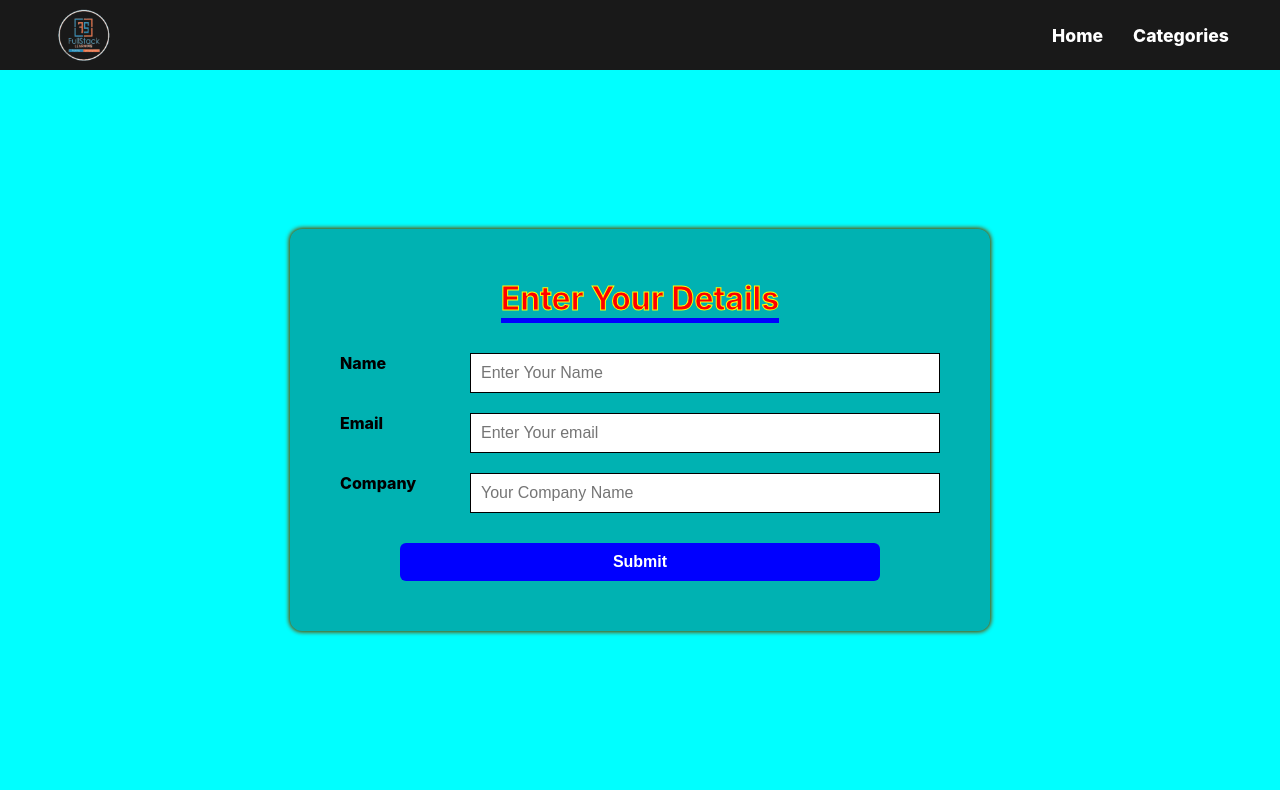
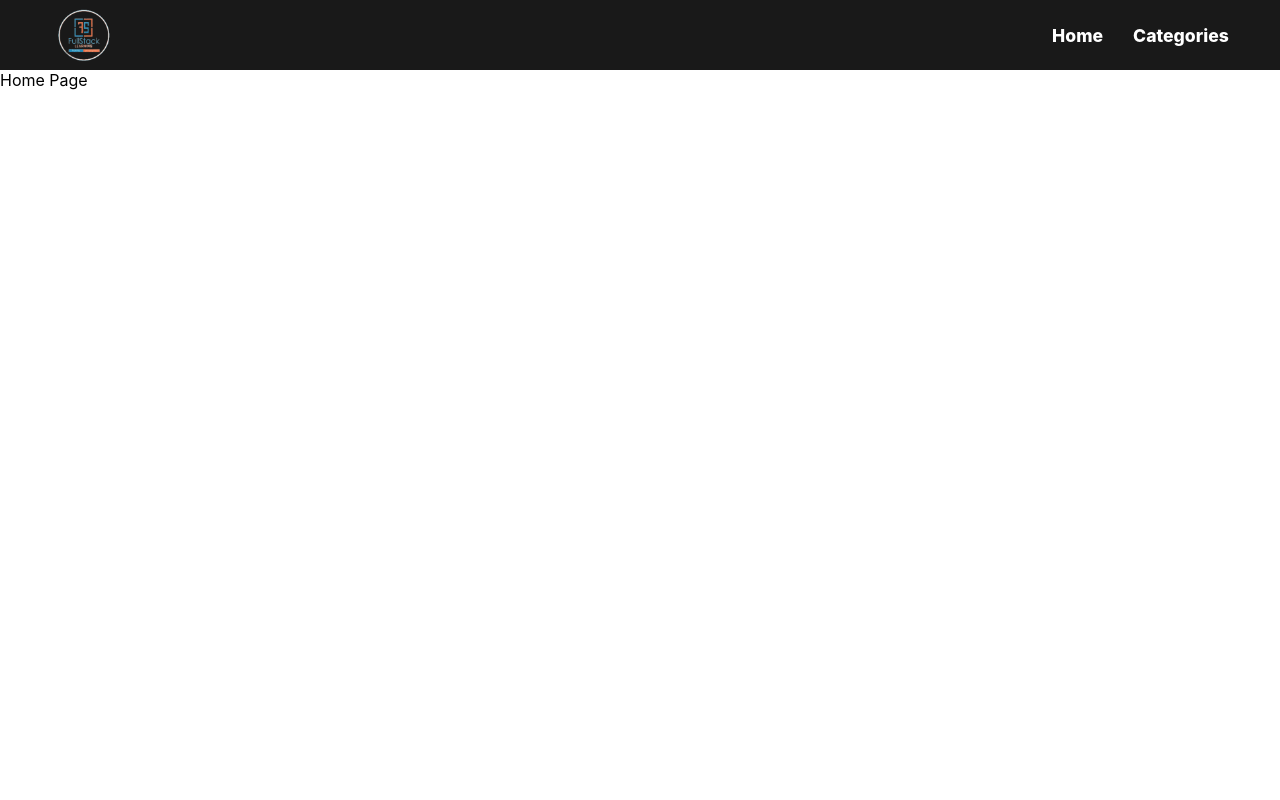
Before and after one commit to ajayshekhawat1803/Simple-Hiring-Frontend, a React (Create React App) app: page /home in a window 1280 px wide. Built offline with nearby package versions, Linux system fonts and the light colour scheme.

Commit message:
Added Recruiters Landing Page  where they can enter their details , later on submit their details would be sent to backend to store in database and a token would be generated which would be sent by server in response

```diff
--- a/package.json
+++ b/package.json
@@ -6,6 +6,7 @@
     "@testing-library/jest-dom": "^5.17.0",
     "@testing-library/react": "^13.4.0",
     "@testing-library/user-event": "^13.5.0",
+    "axios": "^1.5.1",
     "react": "^18.2.0",
     "react-dom": "^18.2.0",
     "react-router-dom": "^6.17.0",
--- a/src/App.js
+++ b/src/App.js
@@ -1,13 +1,17 @@
 import './App.css';
-import { BrowserRouter } from 'react-router-dom'
+import { BrowserRouter, Route, Routes } from 'react-router-dom'
 import Header from './Components/Header/Header';
 import HrDetails from './Components/HR Details/HrDetails';
+import Home from './Components/Home/Home';
 function App() {
   return (
     <>
       <BrowserRouter>
-        <Header/>
-        <HrDetails/>
+        <Header />
+        <Routes>
+          <Route path='/' element={<HrDetails/>} />
+          <Route path='/home' element={<Home />} />
+        </Routes>
       </BrowserRouter>
     </>
   );
--- a/src/Components/HR Details/HrDetails.css
+++ b/src/Components/HR Details/HrDetails.css
@@ -61,6 +61,7 @@
     color: #fff;
     background-color: blue;
     max-width: 500px;
+    cursor: pointer;
 }
 
 @media (max-width:650px) {
--- a/src/Components/HR Details/HrDetails.js
+++ b/src/Components/HR Details/HrDetails.js
@@ -1,14 +1,26 @@
 import React, { useState } from 'react'
+import { useNavigate } from 'react-router-dom'
+import axios from 'axios'
 import './HrDetails.css'
 
 const HrDetails = () => {
     const [HrName, setHrName] = useState("")
     const [HrEmail, setHrEmail] = useState("")
     const [HrCompany, setCompany] = useState("")
+    const navigate = useNavigate()
+    let Time = new Date()
+    Time = Time.toString().split("GMT")[0]
 
-    const HandleSubmit = () => {
-        console.log(HrName,HrEmail,HrCompany);
-     }
+
+    const HandleSubmit = async () => {
+        let response = await axios.post("http://localhost:4000/recruiter/info", {
+            HrName, HrEmail, HrCompany, Time
+        })
+        response = response.data;
+        if (response.token) {
+            navigate("/home")
+        }
+    }
     return (
         <div className='Hr-Details-cont'>
             <form
--- /dev/null
+++ b/src/Components/Home/Home.js
@@ -0,0 +1,12 @@
+import React from 'react'
+import './Home.css'
+
+const Home = () => {
+    return (
+        <div>
+            Home Page
+        </div>
+    )
+}
+
+export default Home
```
Also changed, not shown: src/Components/Home/Home.css (added), 1 other file (tests, documents, lock files or other folders).
